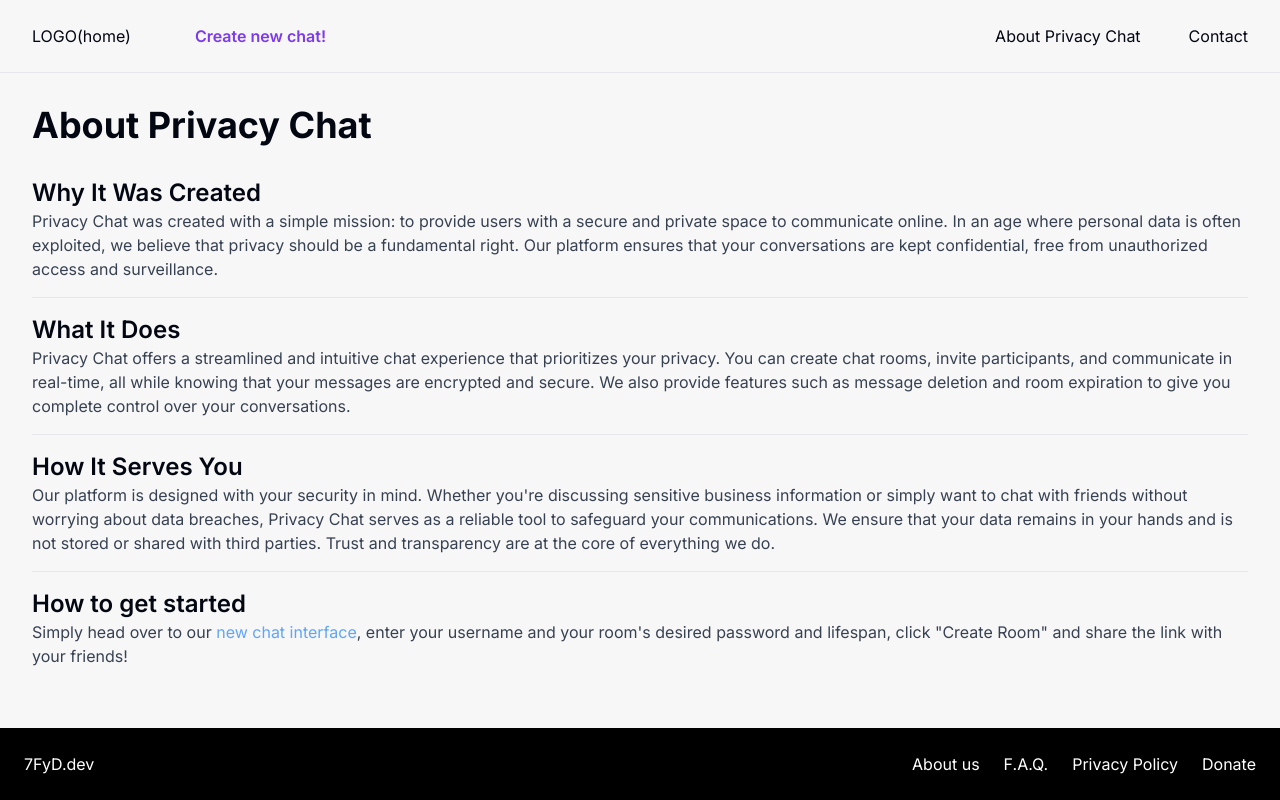
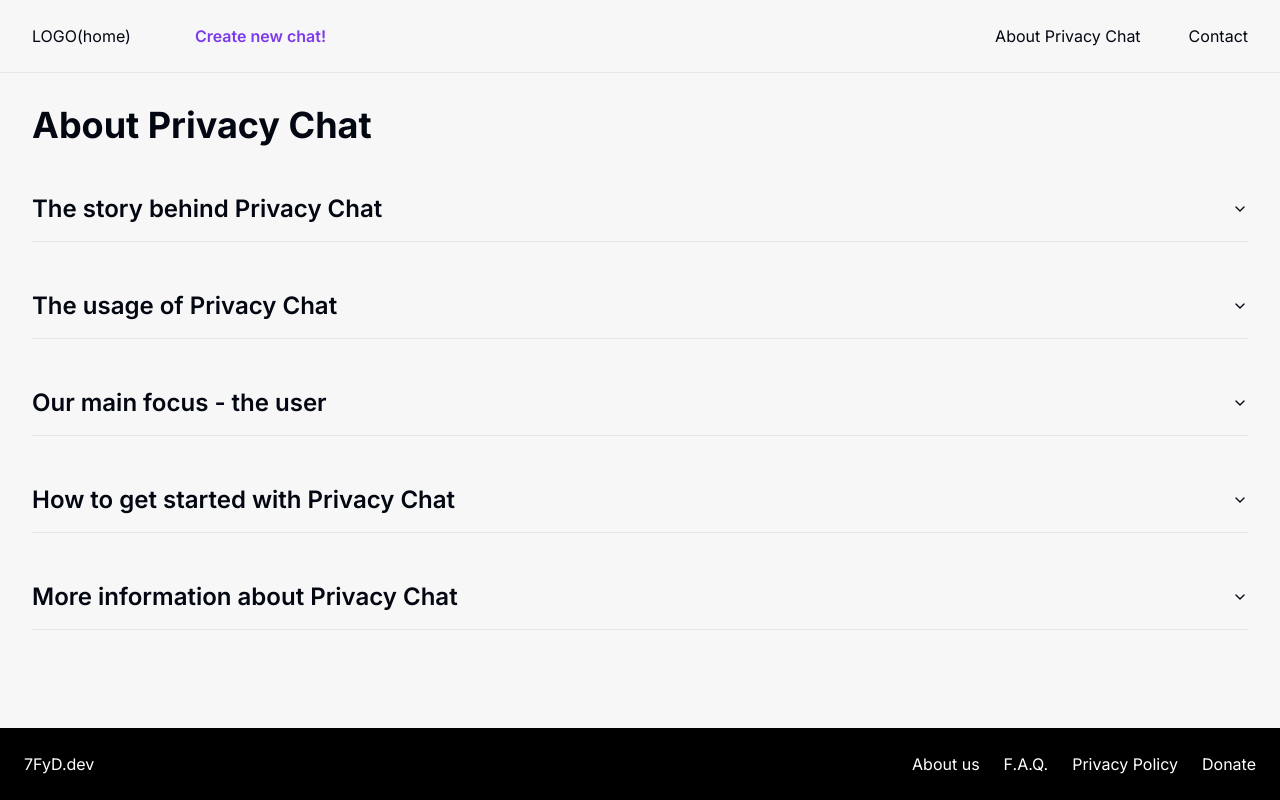
Before and after one commit to 7FyD/privacy-chat, a Next.js app: page /about in a window 1280 px wide. Built offline with nearby package versions, Linux system fonts and the light colour scheme.

Commit message:
style: implement accordion to display information

```diff
--- a/app/(pages)/about/page.tsx
+++ b/app/(pages)/about/page.tsx
@@ -1,10 +1,15 @@
-import { Separator } from "@/app/components/ui/separator";
+import {
+  Accordion,
+  AccordionContent,
+  AccordionItem,
+  AccordionTrigger,
+} from "@/app/components/ui/accordion";
 import Link from "next/link";
 import React from "react";
 
 const sections: Array<{ title: string; content: React.JSX.Element }> = [
   {
-    title: "Why It Was Created",
+    title: "The story behind Privacy Chat",
     content: (
       <p className="text-gray-700">
         Privacy Chat was created with a simple mission: to provide users with a
@@ -16,7 +21,7 @@ const sections: Array<{ title: string; content: React.JSX.Element }> = [
     ),
   },
   {
-    title: "What It Does",
+    title: "The usage of Privacy Chat",
     content: (
       <p className="text-gray-700">
         Privacy Chat offers a streamlined and intuitive chat experience that
@@ -29,7 +34,7 @@ const sections: Array<{ title: string; content: React.JSX.Element }> = [
     ),
   },
   {
-    title: "How It Serves You",
+    title: "Our main focus - the user",
     content: (
       <p className="text-gray-700">
         Our platform is designed with your security in mind. Whether you're
@@ -42,7 +47,7 @@ const sections: Array<{ title: string; content: React.JSX.Element }> = [
     ),
   },
   {
-    title: "How to get started",
+    title: "How to get started with Privacy Chat",
     content: (
       <p className="text-gray-700">
         Simply head over to our{" "}
@@ -59,21 +64,59 @@ const sections: Array<{ title: string; content: React.JSX.Element }> = [
       </p>
     ),
   },
+  {
+    title: "More information about Privacy Chat",
+    content: (
+      <p className="text-gray-500">
+        Check out some of the{" "}
+        <Link href="/faq" className="text-blue-400 hover:underline">
+          frequently asked questions
+        </Link>{" "}
+        if you wish to learn more about our project, or head over to our{" "}
+        <Link href="/privacy-policy" className="text-blue-400 hover:underline">
+          privacy policy
+        </Link>{" "}
+        to learn how we protect your data and information.
+      </p>
+    ),
+  },
 ];
 
 const AboutPage: React.FC = () => {
+  // return (
+  //   <div className="container space-y-4">
+  //     <h1 className="text-4xl font-bold mb-8 text-center md:text-start">
+  //       About Privacy Chat
+  //     </h1>
+  //     {sections.map((section, index) => (
+  //       <div key={index}>
+  //         <h2 className="text-2xl font-semibold">{section.title}</h2>
+  //         {section.content}
+  //         {index < sections.length - 1 && <Separator className="mt-4" />}
+  //       </div>
+  //     ))}
+  //   </div>
+  // );
   return (
-    <div className="container space-y-4">
+    <div className="container">
       <h1 className="text-4xl font-bold mb-8 text-center md:text-start">
         About Privacy Chat
       </h1>
-      {sections.map((section, index) => (
-        <div key={index}>
-          <h2 className="text-2xl font-semibold">{section.title}</h2>
-          {section.content}
-          {index < sections.length - 1 && <Separator className="mt-4" />}
-        </div>
-      ))}
+      <Accordion
+        type="multiple"
+        className="w-full space-y-12 md:space-y-8 text-center md:text-start"
+      >
+        {sections.map((section) => (
+          <AccordionItem key={section.title} value={section.title}>
+            <AccordionTrigger className="font-semibold text-2xl">
+              {section.title}
+            </AccordionTrigger>
+            <AccordionContent className="text-lg">
+              {section.content}
+            </AccordionContent>
+          </AccordionItem>
+        ))}
+      </Accordion>
     </div>
   );
 };
--- a/app/(pages)/faq/page.tsx
+++ b/app/(pages)/faq/page.tsx
@@ -1,10 +1,16 @@
+import {
+  Accordion,
+  AccordionContent,
+  AccordionItem,
+  AccordionTrigger,
+} from "@/app/components/ui/accordion";
 import { Separator } from "@/app/components/ui/separator";
 import Link from "next/link";
 import React from "react";
 
 const faqs: Array<{ question: string; answer: React.JSX.Element }> = [
   {
-    question: "Is it secure?",
+    question: "Is Privacy Chat fully secure?",
     answer: (
       <p className="text-gray-700">
         Yes, our Privacy Chat services run exclusively on HTTPS, ensuring that
@@ -68,15 +74,6 @@ const faqs: Array<{ question: string; answer: React.JSX.Element }> = [
     ),
   },
   {
-    question: "Can I access a chat after it has already expired?",
-    answer: (
-      <p className="text-gray-700">
-        No. Once a chat expires, all its content is deleted and you must create
-        a new chat if you wish to continue your conversations.
-      </p>
-    ),
-  },
-  {
     question: "Can someone access my chats and messages without my permission?",
     answer: (
       <p className="text-gray-700">
@@ -88,21 +85,38 @@ const faqs: Array<{ question: string; answer: React.JSX.Element }> = [
       </p>
     ),
   },
+  {
+    question: "Can I access a chat after it has already expired?",
+    answer: (
+      <p className="text-gray-700">
+        No. Once a chat expires, all its content is deleted and you must create
+        a new chat if you wish to continue your conversations.
+      </p>
+    ),
+  },
 ];
 
 const FAQPage = () => {
   return (
-    <div className="container space-y-4">
+    <div className="container">
       <h1 className="text-4xl font-bold mb-8 text-center md:text-start">
         Frequently Asked Questions
       </h1>
-      {faqs.map((faq, index) => (
-        <div key={index}>
-          <h3 className="font-semibold text-2xl">{faq.question}</h3>
-          {faq.answer}
-          {index < faqs.length - 1 && <Separator className="mt-4" />}
-        </div>
-      ))}
+      <Accordion
+        type="multiple"
+        className="w-full space-y-12 md:space-y-8 text-center md:text-start"
+      >
+        {faqs.map((faq) => (
+          <AccordionItem key={faq.question} value={faq.question}>
+            <AccordionTrigger className="font-semibold text-2xl">
+              {faq.question}
+            </AccordionTrigger>
+            <AccordionContent className="text-lg">
+              {faq.answer}
+            </AccordionContent>
+          </AccordionItem>
+        ))}
+      </Accordion>
     </div>
   );
 };
```
